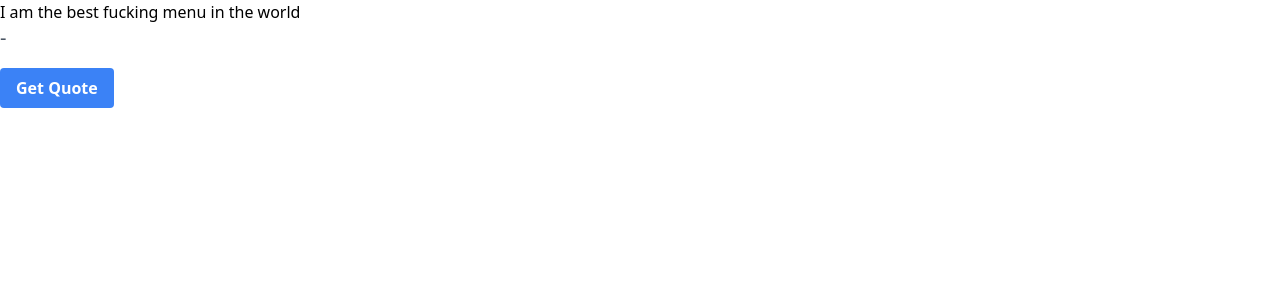
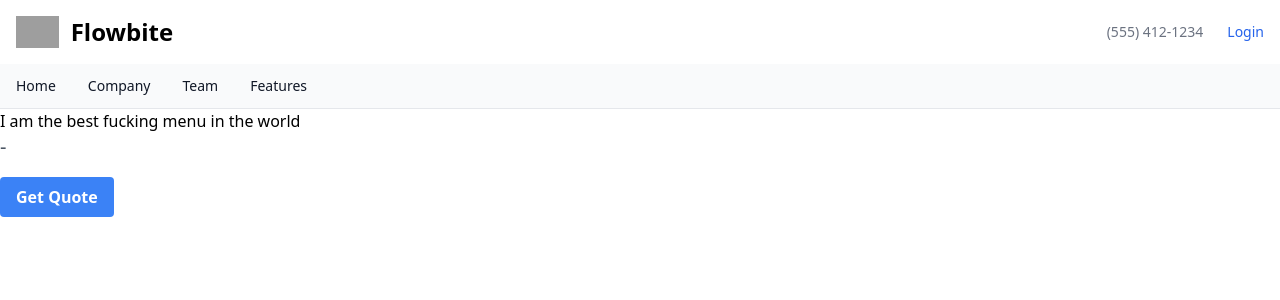
Before and after one commit to sebastianzapatar/apiconexion, a React (Vite) app: page / in a window 1280 px wide. Shown: the top 300 px of the page. Built offline with nearby package versions, Linux system fonts and the light colour scheme; no server answers; grey boxes are pictures that could not be loaded.

Commit message:
The menu was created

```diff
--- a/src/App.tsx
+++ b/src/App.tsx
@@ -1,3 +1,4 @@
+import { Menu } from "./components/Menu";
 import { RouterR } from "./components/RouterR";
 import { ShowQuote } from "./components/ShowQuote";
 
@@ -6,7 +7,9 @@ function App() {
 
   return (
     <>
+      <Menu/>
       <RouterR/>
+      <hr />
       <h1>I am the best fucking menu in the world</h1>
       <ShowQuote/>
     </>
--- /dev/null
+++ b/src/components/Menu.tsx
@@ -0,0 +1,39 @@
+
+export const Menu = () => {
+  return (
+    <>
+        <nav className="bg-white border-gray-200 dark:bg-gray-900">
+    <div className="flex flex-wrap justify-between items-center mx-auto max-w-screen-xl p-4">
+        <a href="https://flowbite.com" className="flex items-center space-x-3 rtl:space-x-reverse">
+            <img src="https://flowbite.com/docs/images/logo.svg" className="h-8" alt="Flowbite Logo" />
+            <span className="self-center text-2xl font-semibold whitespace-nowrap dark:text-white">Flowbite</span>
+        </a>
+        <div className="flex items-center space-x-6 rtl:space-x-reverse">
+            <a href="tel:5541251234" className="text-sm  text-gray-500 dark:text-white hover:underline">(555) 412-1234</a>
+            <a href="#" className="text-sm  text-blue-600 dark:text-blue-500 hover:underline">Login</a>
+        </div>
+    </div>
+</nav>
+<nav className="bg-gray-50 dark:bg-gray-700">
+    <div className="max-w-screen-xl px-4 py-3 mx-auto">
+        <div className="flex items-center">
+            <ul className="flex flex-row font-medium mt-0 space-x-8 rtl:space-x-reverse text-sm">
+                <li>
+                    <a href="#" className="text-gray-900 dark:text-white hover:underline" aria-current="page">Home</a>
+                </li>
+                <li>
+                    <a href="#" className="text-gray-900 dark:text-white hover:underline">Company</a>
+                </li>
+                <li>
+                    <a href="#" className="text-gray-900 dark:text-white hover:underline">Team</a>
+                </li>
+                <li>
+                    <a href="#" className="text-gray-900 dark:text-white hover:underline">Features</a>
+                </li>
+            </ul>
+        </div>
+    </div>
+</nav>
+    </>
+  )
+}
```
